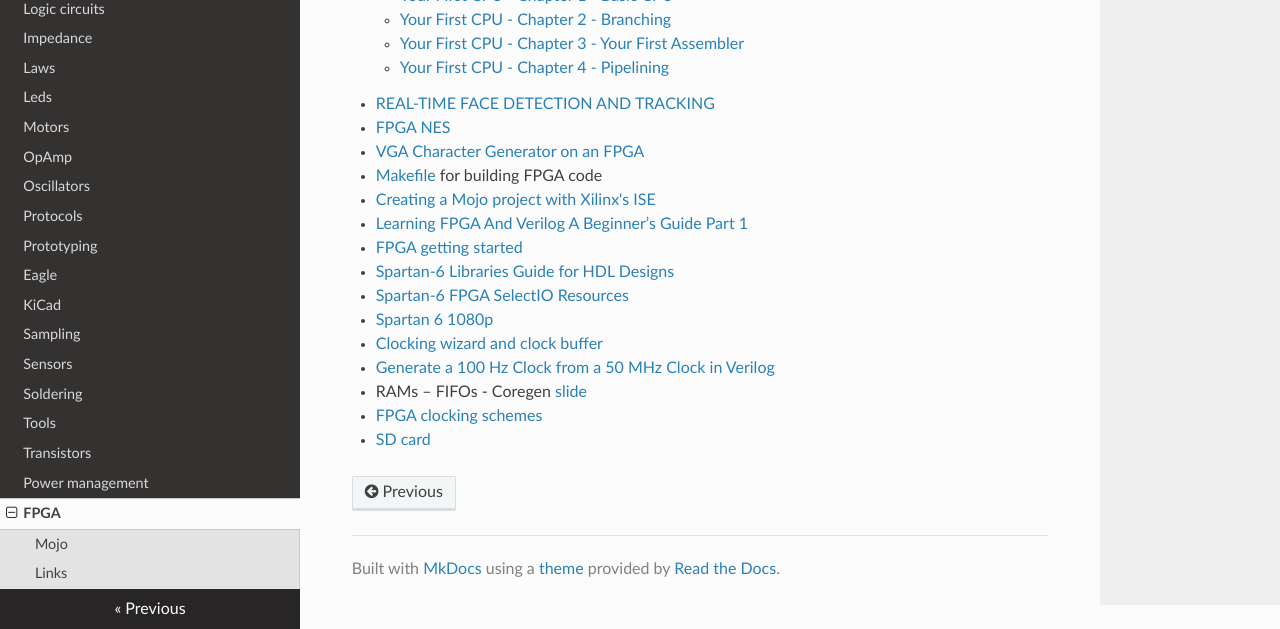
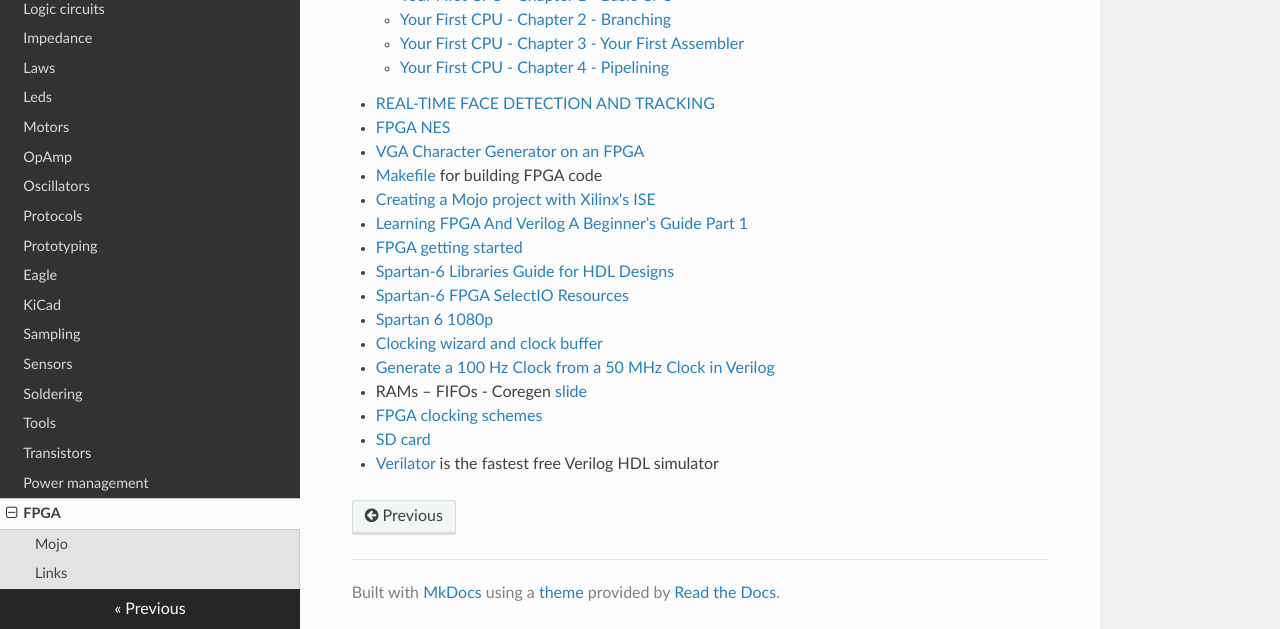
Before and after one commit to gipi/electronics-notes, an MkDocs documentation site: the page built from docs/fpga.md, in a window 1280 px wide and 900 px high, scrolled down 653 px, cut to the strip 271-900 px from the top of the window. Built offline with MkDocs 1.6.1, drawn with Linux system fonts in a browser that asks for light colours; nearby versions of some CDN libraries; old or Windows-style settings are respelled for this version of MkDocs.

Commit message:
Add link.

```diff
--- a/docs/fpga.md
+++ b/docs/fpga.md
@@ -37,3 +37,4 @@
  - RAMs – FIFOs - Coregen [slide](https://agenda.infn.it/getFile.py/access?resId=4&materialId=slides&confId=6549)
  - [FPGA clocking schemes](http://ue.pwr.wroc.pl/pld/pld_10.pdf)
  - [SD card](https://fpga4fun.com/SD.html)
+ - [Verilator](https://www.veripool.org/wiki/verilator) is the fastest free Verilog HDL simulator
```
